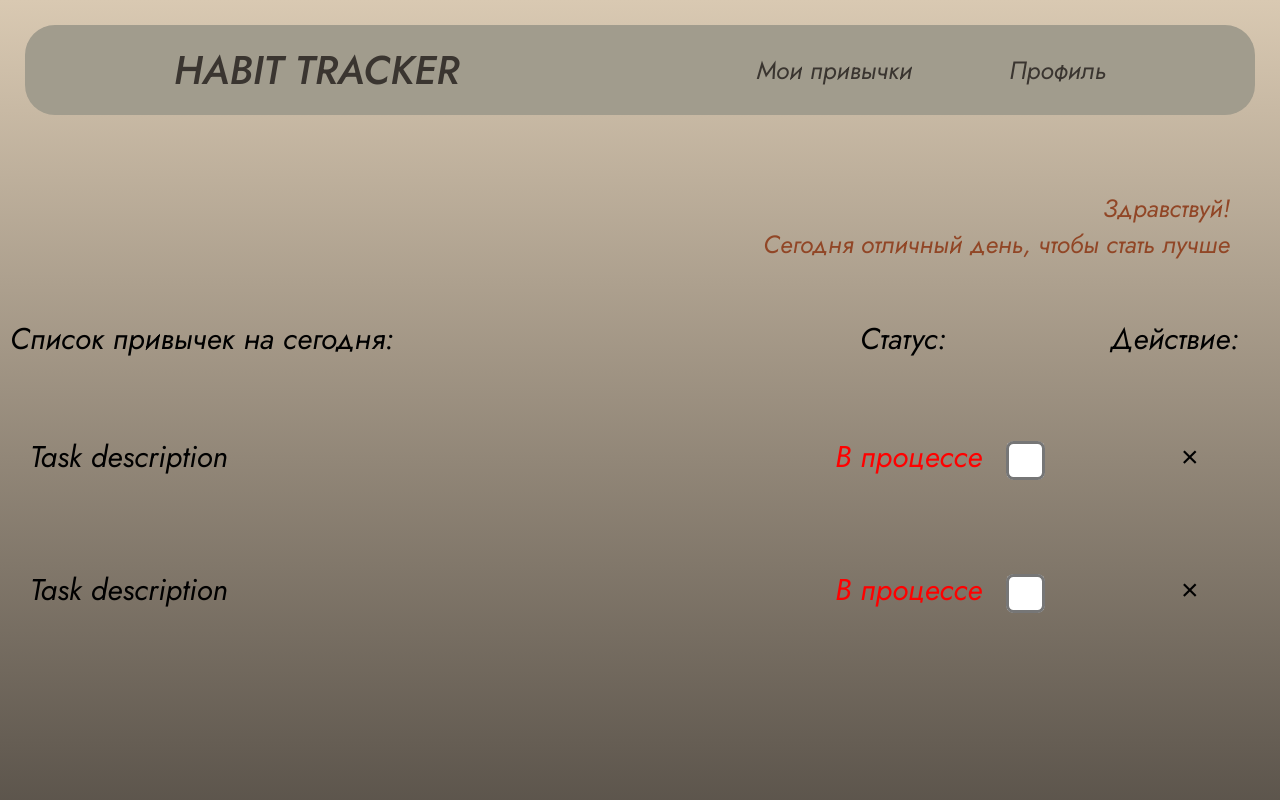
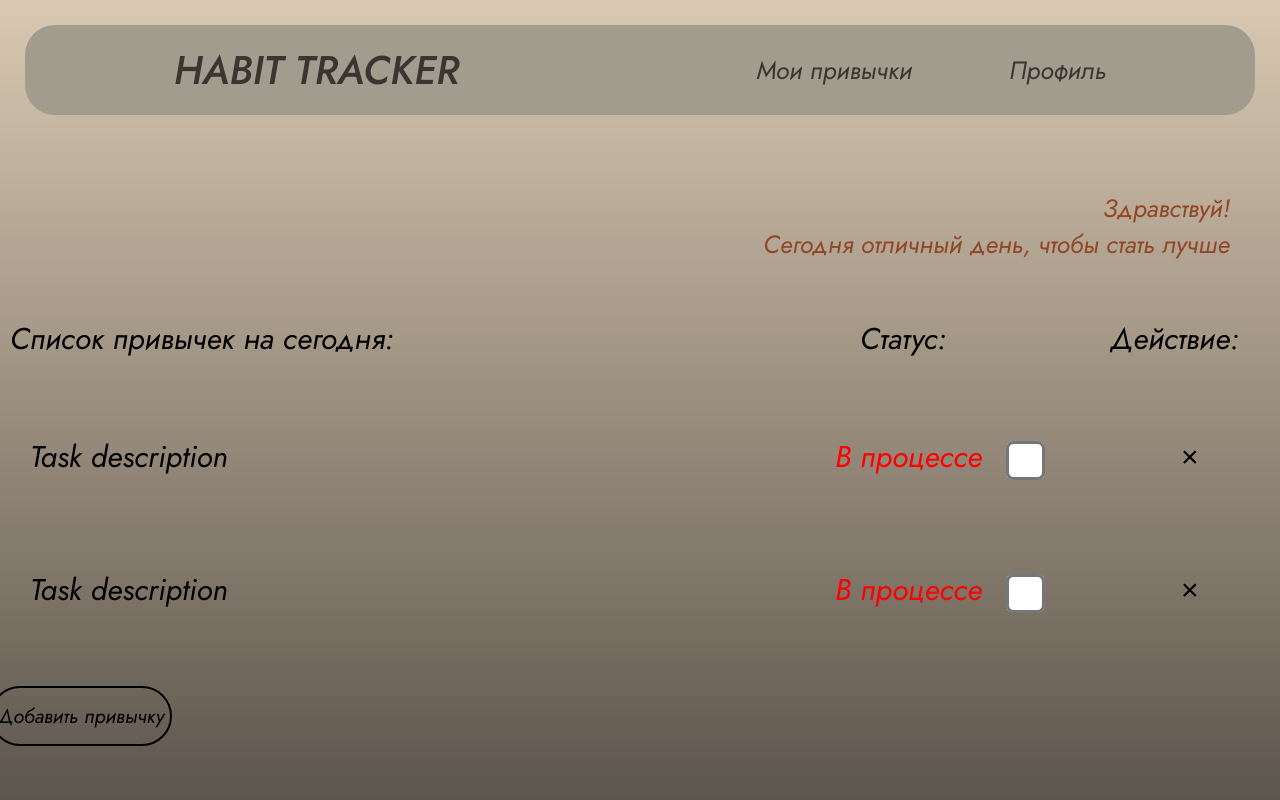
Before and after one commit to clanee/Habit-Tracker, a Next.js app: page / in a window 1280 px wide. Shown: the top 800 px of the page. Built offline with nearby package versions, Linux system fonts and the light colour scheme.

Commit message:
created adding and deleting habits

```diff
--- /dev/null
+++ b/app/components/AddHabitButton/AddHabitButton.jsx
@@ -0,0 +1,14 @@
+import Styles from "./AddHabitButton.module.css";
+
+export const AddHabitButton = ({ onClick }) => {
+  return (
+    <div className={Styles["add__habit"]}>
+      <input
+        type="button"
+        value="Добавить привычку"
+        className={Styles["add__habit__button"]}
+        onClick={onClick}
+      ></input>
+    </div>
+  );
+};
--- /dev/null
+++ b/app/components/AddHabitButton/AddHabitButton.module.css
@@ -0,0 +1,17 @@
+.add__habit {
+  width: 1300px;
+  height: 70px;
+  display: flex;
+  align-items: start;
+  margin-top: 30px;
+}
+
+.add__habit__button {
+  height: 60px;
+  background: none;
+  border: 2px solid black;
+  border-radius: 30px;
+  font-family: "Jost";
+  font-size: 20px;
+  cursor: pointer;
+}
--- a/app/components/HabitsList/HabitsList.jsx
+++ b/app/components/HabitsList/HabitsList.jsx
@@ -1,28 +1,50 @@
 "use client";
 
 import Styles from "./HabitsList.module.css";
+import { AddHabitButton } from "../AddHabitButton/AddHabitButton";
 import { useState } from "react";
 
 export const HabitsList = () => {
-  const [isChecked, setIsChecked] = useState({
-    box1: false,
-    box2: false,
+  const [habits, setHabits] = useState([
+    { id: 1, description: "Task description", completed: false },
+    { id: 2, description: "Task description", completed: false },
+  ]);
+
+  const checkChange = (id) => (e) => {
+    setHabits((prev) => {
+      return prev.map((habit) => {
+        return habit.id === id
+          ? { ...habit, completed: e.target.checked }
+          : habit;
       });
+    });
+  };
 
-  const checkChange = (name) => (e) => {
-    setIsChecked({
-      ...isChecked,
-      [name]: e.target.checked,
-    });
+  const addNewHabit = () => {
+    const newId =
+      habits.length > 0
+        ? Math.max(...habits.map((current) => current.id)) + 1
+        : 1;
+    setHabits((prev) => [
+      ...prev,
+      { id: newId, description: "Task description", completed: false },
+    ]);
+  };
+
+  const handleDelete = (id) => () => {
+    setHabits((prev) => prev.filter((habit) => habit.id !== id));
   };
   return (
     <div className={Styles["habits__list"]}>
-      <div className={Styles["habit"]}>
+      {habits.map((habit) => (
+        <div key={habit.id} className={Styles["habit"]}>
           <div className={Styles["habit__description"]}>
-          <p className={Styles["habit__p__description"]}>Task description</p>
+            <p className={Styles["habit__p__description"]}>
+              {habit.description}
+            </p>
           </div>
           <div className={Styles["habit__status"]}>
-          {isChecked.box1 ? (
+            {habit.completed ? (
               <p
                 className={Styles["habit__p__status"]}
                 style={{ color: "green" }}
@@ -30,7 +52,10 @@ export const HabitsList = () => {
                 Сделано
               </p>
             ) : (
-            <p className={Styles["habit__p__status"]} style={{ color: "red" }}>
+              <p
+                className={Styles["habit__p__status"]}
+                style={{ color: "red" }}
+              >
                 В процессе
               </p>
             )}
@@ -39,52 +64,21 @@ export const HabitsList = () => {
             <input
               type="checkbox"
               className={Styles["habit__input__action"]}
-            checked={isChecked.box1}
-            onChange={checkChange("box1")}
-          ></input>
+              checked={habit.completed}
+              onChange={checkChange(habit.id)}
+            />
           </div>
           <div>
             <input
               type="button"
               value="×"
               className={Styles["habit__input__delete"]}
-          ></input>
+              onClick={handleDelete(habit.id)}
+            />
           </div>
         </div>
-      <div className={Styles["habit"]}>
-        <div className={Styles["habit__description"]}>
-          <p className={Styles["habit__p__description"]}>Task description</p>
-        </div>
-        <div className={Styles["habit__status"]}>
-          {isChecked.box2 ? (
-            <p
-              className={Styles["habit__p__status"]}
-              style={{ color: "green" }}
-            >
-              Сделано
-            </p>
-          ) : (
-            <p className={Styles["habit__p__status"]} style={{ color: "red" }}>
-              В процессе
-            </p>
-          )}
-        </div>
-        <div className={Styles["habit__action"]}>
-          <input
-            type="checkbox"
-            className={Styles["habit__input__action"]}
-            checked={isChecked.box2}
-            onChange={checkChange("box2")}
-          ></input>
-        </div>
-        <div>
-          <input
-            type="button"
-            value="×"
-            className={Styles["habit__input__delete"]}
-          ></input>
-        </div>
-      </div>
+      ))}
+      <AddHabitButton onClick={addNewHabit} />
     </div>
   );
 };
--- a/app/components/HabitsList/HabitsList.module.css
+++ b/app/components/HabitsList/HabitsList.module.css
@@ -40,10 +40,12 @@
 
 .habit__input__action {
   transform: scale(3);
+  cursor: pointer;
 }
 
 .habit__input__delete {
   border: none;
   background: none;
   font-size: 30px;
+  cursor: pointer;
 }
--- a/app/components/Header/Header.module.css
+++ b/app/components/Header/Header.module.css
@@ -19,6 +19,7 @@
 .name__li {
   margin: 0;
   font-size: 25px;
+  cursor: pointer;
 }
 
 .name__li:hover {
```
Lines whose indentation alone changed are shown as unchanged.
